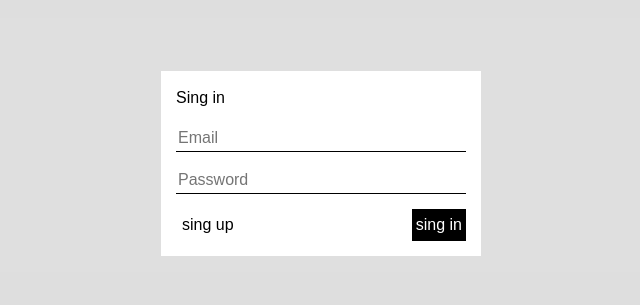
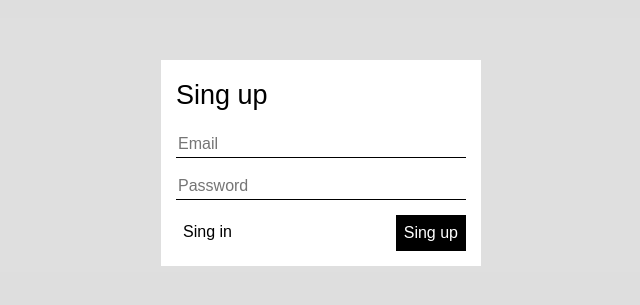
Before and after one commit to rozhkoy/keksiarnia-2.0, a React app in the folder client/: page /Singin in a window 1280 px wide. Before the commit this address led to /Auth. Shown: the part 237-542 px from the top of the page, without its empty margins (319-959 px from the left). Built offline with nearby package versions, Linux system fonts and the light colour scheme; a web font is replaced by a local one.

Commit message:
add new fields for user

```diff
--- a/client/src/app/providers/index.tsx
+++ b/client/src/app/providers/index.tsx
@@ -9,15 +9,12 @@ const Providers = () => {
 	return(
 		<Routes>
 			<Route path="/admin/*" element={<Ui/>}/>
-			<Route path="Auth" element={<Auth/>}/>
+			<Route path="/Singin" element={<Auth/>}/>
+			<Route path="/Singup" element={<Auth/>}/>
 			{/*<Route*/}
 			{/*	path="*"*/}
-			{/*	element={<Navigate to="/admin/Categories"/>}*/}
+			{/*	element={<Navigate to="/Singin"/>}*/}
 			{/*/>*/}
-			<Route
-				path="*"
-				element={<Navigate to="/Auth"/>}
-			/>
 		</Routes>
 	)
 }
--- a/client/src/pages/Auth/style.scss
+++ b/client/src/pages/Auth/style.scss
@@ -24,6 +24,9 @@
     border: none;
     border-bottom: 1px solid #000;
   }
+  &__input:focus{
+    outline: 1px solid rgba(0, 0, 0, 0.27);
+  }
   &__button-group {
     display: flex;
     justify-content: space-between;
@@ -32,11 +35,24 @@
     background: black;
     color: #fff;
     border: 1px solid #000;
-    padding: 3px;
+    padding: 5px 7px;
+    text-decoration: none;
+    transition: all .3s;
     &--without-border {
+      color: #000;
       border: none;
       background: transparent;
     }
+    &--with-border:hover {
+      background: #fff;
+      border: 1px solid #000;
+      color: #000;
+    }
+    &--without-border:hover {
+      text-decoration: underline;
+    }
   }
-
+  &__form-label{
+    font-size: 27px;
+  }
 }
--- a/client/src/pages/Auth/ui.tsx
+++ b/client/src/pages/Auth/ui.tsx
@@ -1,25 +1,44 @@
-import {useState} from "react";
+import React, {useEffect, useState} from "react";
 import {css} from  '@emotion/react'
 import {Container} from "../../shared/container";
 import './style.scss'
+import {Link, NavLink, useLocation} from "react-router-dom";
+import {useQuery} from "react-query";
 
 const Auth = () => {
 
 	const [email, setEmail] = useState("")
 	const [password, setPassword] = useState("")
+	const path = useLocation()
+
+	function emailHandler(event:  React.ChangeEvent<HTMLInputElement>) {
+		setEmail(event.target.value)
+	}
+
+	function passwordHandler(event:  React.ChangeEvent<HTMLInputElement>) {
+		setPassword(event.target.value)
+	}
+
+	function handlerSubmit(event: React.SyntheticEvent) {
+
+		event.preventDefault();
+	}
+
+	useEffect(() => {
+		console.log(path)
+	})
 
 	return (
 		<div className="wrap-container">
 			<Container>
 				<div className="auth__wrap">
-					<form action="" className="auth__form">
-						<p className="auth__form-label">Sing in</p>
-						<input placeholder="Email" type="text" className="auth__input"/>
-						<input placeholder="Password" type="text" className="auth__input"/>
+					<form onSubmit={handlerSubmit} className="auth__form">
+						<p className="auth__form-label">{ path.pathname == "/Singup" ? "Sing in" : "Sing up"}</p>
+						<input placeholder="Email" onChange={emailHandler} value={email} type="text" className="auth__input"/>
+						<input placeholder="Password" onChange={passwordHandler} value={password} type="password" className="auth__input"/>
 						<div className="auth__button-group">
-							<button  className="auth__bttn--without-border">sing up</button>
-							<button className="auth__bttn">sing in</button>
-
+							<Link className="auth__bttn auth__bttn--without-border" to={ path.pathname == "/Singin" ? "/Singup" : "/Singin"}>{ path.pathname == "/Singup" ? "Sing up" : "Sing in"}</Link>
+							<button className="auth__bttn auth__bttn--with-border">{ path.pathname == "/Singup" ? "Sing in" : "Sing up"}</button>
 						</div>
 					</form>
 				</div>
--- a/client/src/shared/api/index.js
+++ b/client/src/shared/api/index.js
@@ -1,9 +1,22 @@
 import axios from "axios";
 
 const $host = axios.create({
+
 	baseURL: process.env.REACT_APP_API_URL
 })
 
+const $auth = axios.create({
+	withCredentials: true,
+	baseURL: process.env.REACT_APP_API_URL
+})
+
+$auth.interceptors.response.use((config) => {
+	config.headers.Authorization = `Bearer ${localStorage.getItem('token')}`
+	return config
+})
+
+
 export{
-	$host
+	$host,
+	$auth
 }
```
Also changed, not shown: client/src/pages/Auth/model.ts (added, +18 -0 lines), client/src/pages/Auth/api.ts (added).
